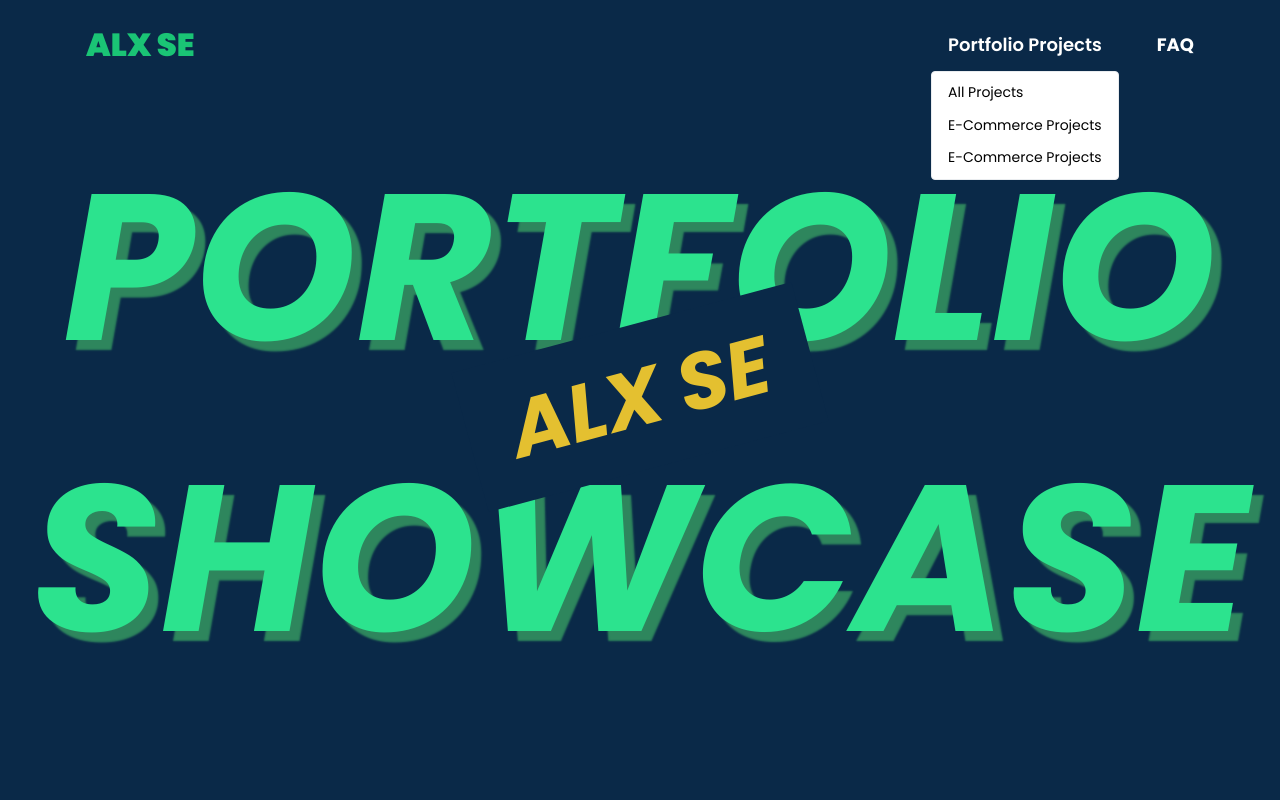
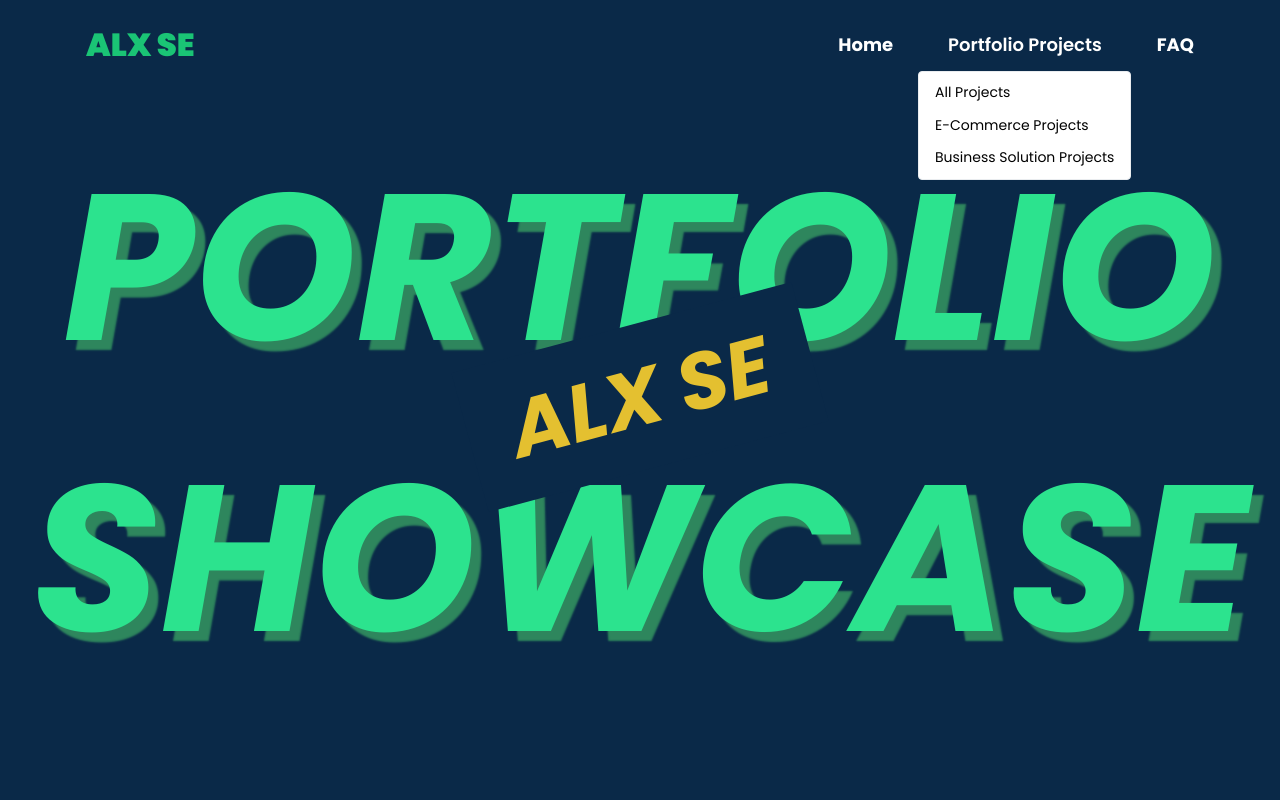
Before and after one commit to angumbao/portfolio-project-gallery, a React (Vite) app: page / in a window 1280 px wide. Both pictures are taken after a click on the button "Portfolio Projects". Shown: the top 800 px of the page. Built offline with nearby package versions, Linux system fonts and the light colour scheme.

Commit message:
minor: added home link

```diff
--- a/src/components/common/NavBar.tsx
+++ b/src/components/common/NavBar.tsx
@@ -29,6 +29,11 @@ const NavBar = () => {
               </Link>
             </Group>
             <Group h="100%" visibleFrom="sm">
+              <Link to="/" style={{ textDecoration: "none" }}>
+                <Text c="white" fz="lg" fw={700}>
+                  Home
+                </Text>
+              </Link>
               <Menu
                 trigger="click-hover"
                 closeOnClickOutside
@@ -44,14 +49,11 @@ const NavBar = () => {
                   <Menu.Item component="a" href="/projects">
                     All Projects
                   </Menu.Item>
-                  <Menu.Item component="a" href="/projects/ecommerce-projects">
+                  <Menu.Item component="a" href="/projects/e-commerce">
                     E-Commerce Projects
                   </Menu.Item>
-                  <Menu.Item
-                    component="a"
-                    href="/projects/business-solution-projects"
-                  >
-                    E-Commerce Projects
+                  <Menu.Item component="a" href="/projects/business-solution">
+                    Business Solution Projects
                   </Menu.Item>
                 </Menu.Dropdown>
               </Menu>
@@ -87,7 +89,7 @@ const NavBar = () => {
               </Text>
             </Link>
             <Link
-              to="/projects/ecommerce-projects"
+              to="/projects/e-commerce"
               style={{
                 textDecoration: "none",
               }}
@@ -97,7 +99,7 @@ const NavBar = () => {
               </Text>
             </Link>
             <Link
-              to="/projects/business-solution-projects"
+              to="/projects/business-solution"
               style={{
                 textDecoration: "none",
               }}
```
